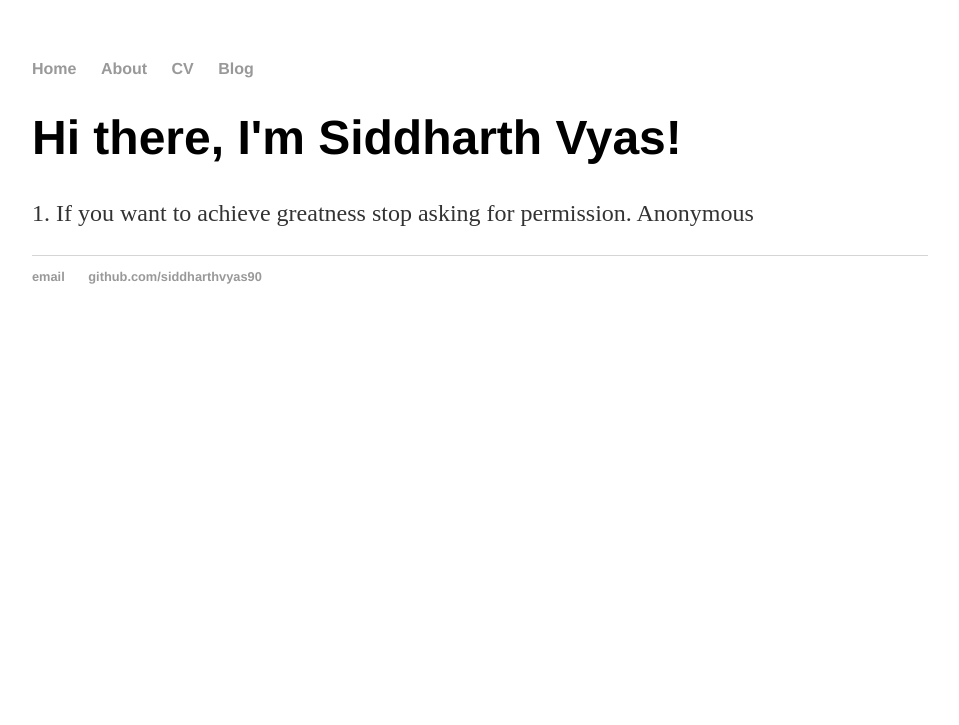
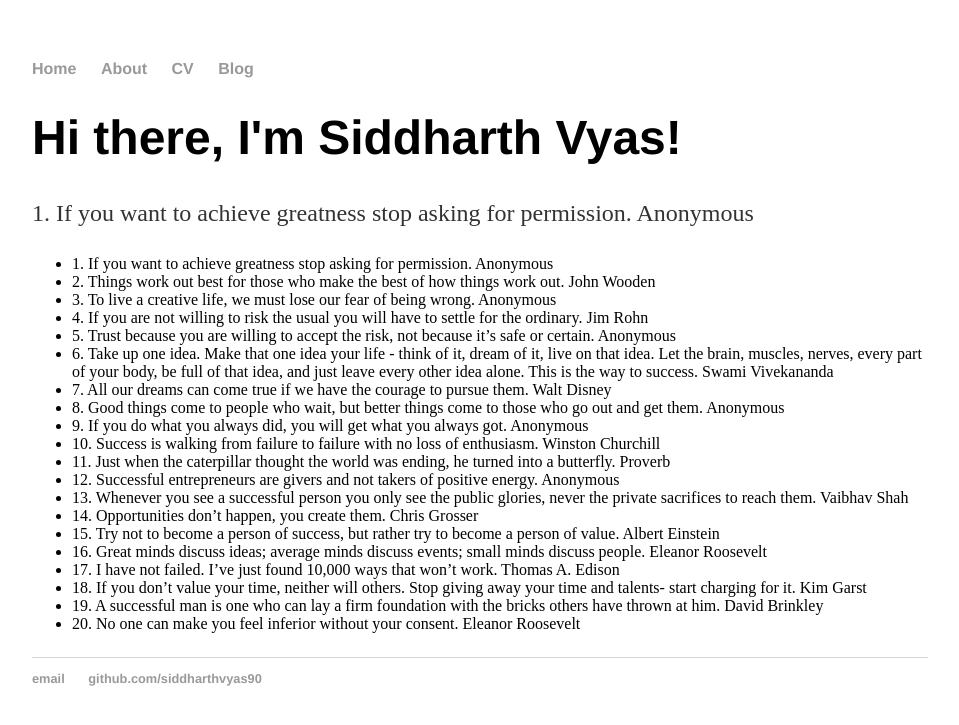
Before and after one commit to Siddharthvyas90/Siddharthvyas90.github.io, a Jekyll site: the page built from index.html, in a window 1280 px wide. Shown: the top 725 px of the page, without its empty margins (160-1119 px from the left). Built offline with Jekyll 4.4.1, drawn with Linux system fonts in a browser that asks for light colours.

Commit message:
Update index.html

```diff
--- a/index.html
+++ b/index.html
@@ -5,4 +5,32 @@ title: Siddharth Vyas
 <div class="blurb">
 	<h1>Hi there, I'm Siddharth Vyas!</h1>
 	<p>1. If you want to achieve greatness stop asking for permission. Anonymous</p>
+	<p>
+		<ul>
+		 <li> 1. If you want to achieve greatness stop asking for permission. Anonymous</li>
+
+		  <li> 2. Things work out best for those who make the best of how things work out. John Wooden </li>
+		   <li> 3. To live a creative life, we must lose our fear of being wrong. Anonymous</li>
+		    <li> 4. If you are not willing to risk the usual you will have to settle for the ordinary. Jim Rohn</li>
+			 <li> 5. Trust because you are willing to accept the risk, not because it’s safe or certain. Anonymous</li>
+			  <li> 6. Take up one idea. Make that one idea your life - think of it, dream of it, live on that idea. Let the brain, muscles, nerves, every part of your body, be full of that idea, and just leave every other idea alone. This is the way to success. Swami Vivekananda</li>
+			   <li>7. All our dreams can come true if we have the courage to pursue them. Walt Disney</li>
+			    <li> 8. Good things come to people who wait, but better things come to those who go out and get them. Anonymous</li>
+				 <li> 9. If you do what you always did, you will get what you always got. Anonymous</li>
+				  <li> 10. Success is walking from failure to failure with no loss of enthusiasm. Winston Churchill</li>
+				   <li> 11. Just when the caterpillar thought the world was ending, he turned into a butterfly. Proverb</li>
+				    <li> 12. Successful entrepreneurs are givers and not takers of positive energy. Anonymous</li>
+					 <li> 13. Whenever you see a successful person you only see the public glories, never the private sacrifices to reach them. Vaibhav Shah </li>
+					  <li> 14. Opportunities don’t happen, you create them. Chris Grosser</li>
+					   <li> 15. Try not to become a person of success, but rather try to become a person of value. Albert Einstein</li>
+					    <li>16. Great minds discuss ideas; average minds discuss events; small minds discuss people. Eleanor Roosevelt </li>
+						 <li> 17. I have not failed. I’ve just found 10,000 ways that won’t work. Thomas A. Edison</li>
+
+						  <li>18. If you don’t value your time, neither will others. Stop giving away your time and talents- start charging for it. Kim Garst </li>
+						   <li> 19. A successful man is one who can lay a firm foundation with the bricks others have thrown at him. David Brinkley</li>
+						    <li>20. No one can make you feel inferior without your consent. Eleanor Roosevelt</li>
+
+
+		</ul>
+	</p>
 </div><!-- /.blurb -->
```
